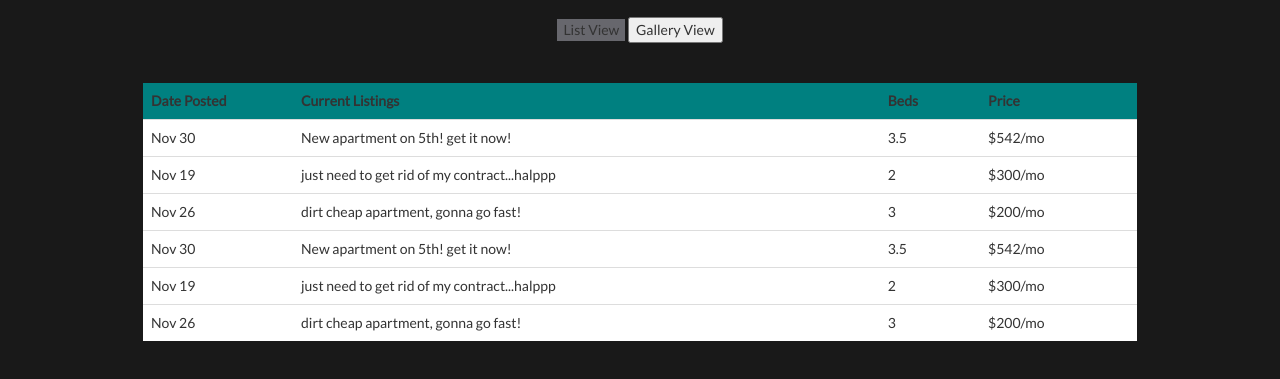
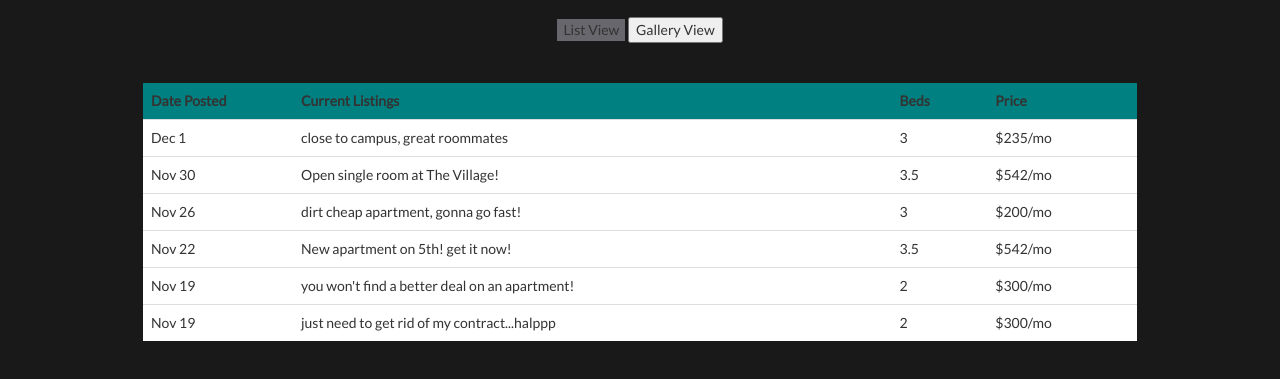
Before and after one commit to kbl212/provo-housing-hub, a plain HTML site: page public/index.html at #!/account in a window 1280 px wide. Both pictures are taken after a click on the link "All Listings". Shown: the part 163-542 px from the top of the page. Drawn offline with nearby package versions, Linux system fonts and the light colour scheme; some packages are replaced by stand-ins of ours.

Commit message:
made gallery view a little better. listing-views now sorted by most recent. search box correctly filters listings.

```diff
--- a/public/css/styles.css
+++ b/public/css/styles.css
@@ -21,7 +21,6 @@ body {
     width: 100%;
     background-color: #191919;
     font-family: 'Lato', sans-serif;
-
 }
 
 .jumbotron {
@@ -34,7 +33,6 @@ body {
     padding: 0;
     padding-left: 0;
     padding-right: 0;
-
 }
 
 #big-jumbo {
@@ -129,7 +127,7 @@ thead {
     margin-bottom: 20px;
 }
 .gallery-pic {
-    height: 100%;
+    height: 250px;
     width: 100%;
 }
 
@@ -148,6 +146,7 @@ thead {
 .gallery-title {
     background-color: #fff;
     text-align: center;
+    margin-top:10px;
 }
 
 .gallery-date {
@@ -161,3 +160,8 @@ thead {
     text-align: center;
     font-weight: bold;
 }
+
+.empty-user {
+    width: 500px;
+    height: 500px;
+}
--- a/public/js/controllers/accountCtrl.js
+++ b/public/js/controllers/accountCtrl.js
@@ -3,5 +3,15 @@ var app = angular.module('provo-housing-hub');
 
 app.controller('accountCtrl', function($scope) {
 
+    $scope.users = [
+
+
+
+
+
+
+
+
+        ]
 
 });
--- a/public/js/controllers/homeCtrl.js
+++ b/public/js/controllers/homeCtrl.js
@@ -8,7 +8,7 @@ app.controller('homeCtrl', function($scope) {
     $scope.galleryView = "inactive-view";
 
     $scope.resizePics = function(picture) {
-        //USE AJAXBLENDER SITE (in bookmarks) for algorithm / instructions
+        var newSize = scaleSize
     };
 
     $scope.listings = [
@@ -19,7 +19,8 @@ app.controller('homeCtrl', function($scope) {
             beds: 3.5,
             baths: 1.5,
             title: "New apartment on 5th! get it now!",
-            datePosted: "Nov 30"
+            datePosted: "Nov 22",
+            postNumber: 3
         },
 
         {
@@ -28,45 +29,50 @@ app.controller('homeCtrl', function($scope) {
             beds: 2.0,
             baths: 1,
             title: "just need to get rid of my contract...halppp",
-            datePosted: "Nov 19"
+            datePosted: "Nov 19",
+            postNumber: 1
 
         },
 
         {
-            picture: "http://img.lily-rabe.com/images/www.seekroommates.com/wp-content/uploads/2012/04/apartment-3.jpg",
+            picture: "../../20151201_222522.jpg",
+            price: 235,
+            beds: 3,
+            baths: 1.5,
+            title: "close to campus, great roommates",
+            datePosted: "Dec 1",
+            postNumber: 6
+        },
+
+        {
+            picture: "http://cdn.freshome.com/wp-content/uploads/2008/03/apartment.jpg",
+            price: 542,
+            beds: 3.5,
+            baths: 1.5,
+            title: "Open single room at The Village!",
+            datePosted: "Nov 30",
+            postNumber: 5
+        },
+
+        {
+            picture: "https://upload.wikimedia.org/wikipedia/commons/0/04/Bretnor_Apartments_-_Portland_Oregon.jpg",
+            price: 300,
+            beds: 2.0,
+            baths: 1,
+            title: "you won't find a better deal on an apartment!",
+            datePosted: "Nov 19",
+            postNumber: 2
+
+        },
+
+        {
+            picture: "http://cdn2.content.compendiumblog.com/import_uploads/a5d2fdfa-ecda-434a-b7c8-b0d555e9a4ed/7ff26e1dacbfdf43dd2b22baaed84793/Renting-An-Apartment.jpg",
             price: 200,
             beds: 3,
             baths: 1.5,
             title: "dirt cheap apartment, gonna go fast!",
-            datePosted: "Nov 26"
-        },
-
-        {
-            picture: "http://img.lily-rabe.com/images/www.seekroommates.com/wp-content/uploads/2012/04/apartment-3.jpg",
-            price: 542,
-            beds: 3.5,
-            baths: 1.5,
-            title: "New apartment on 5th! get it now!",
-            datePosted: "Nov 30"
-        },
-
-        {
-            picture: "http://img.lily-rabe.com/images/www.seekroommates.com/wp-content/uploads/2012/04/apartment-3.jpg",
-            price: 300,
-            beds: 2.0,
-            baths: 1,
-            title: "just need to get rid of my contract...halppp",
-            datePosted: "Nov 19"
-
-        },
-
-        {
-            picture: "http://img.lily-rabe.com/images/www.seekroommates.com/wp-content/uploads/2012/04/apartment-3.jpg",
-            price: 200,
-            beds: 3,
-            baths: 1.5,
-            title: "dirt cheap apartment, gonna go fast!",
-            datePosted: "Nov 26"
+            datePosted: "Nov 26",
+            postNumber: 4
         }
     ];
 
--- a/public/templates/accountTmpl.html
+++ b/public/templates/accountTmpl.html
@@ -0,0 +1,3 @@
+<div class="container">
+    <img src="emptyMan.jpg"  class="empty-user" >
+</div>
--- a/public/templates/homeTmpl.html
+++ b/public/templates/homeTmpl.html
@@ -1,7 +1,7 @@
 <div class="main-body" ng-controller="homeCtrl">
   <div class="container">
     <form>
-        <input class="search-bar" placeholder="Search all listings...">
+        <input class="search-bar" placeholder="Search all listings..." ng-model="searchListings" ng-init-"search-bar=''">
     </form>
     <br/>
     <form>
@@ -29,7 +29,7 @@
             <td>Price</td>
         </thead>
         <tbody>
-            <tr ng-repeat="listing in listings">
+            <tr ng-repeat="listing in listings | filter: searchListings | orderBy: '-postNumber'">
                 <td class="date-posted">{{listing.datePosted}}</td>
                 <td>{{listing.title}}</td>
                 <td>{{listing.beds}}</td>
@@ -49,9 +49,9 @@
 
   <div class="container" ng-show="galleryView === 'active-view'">
 
-    <div class="gallery-listing" ng-repeat="listing in listings">
+    <div class="gallery-listing" ng-repeat="listing in listings | filter: searchListings | orderBy: '-postNumber'">
         <img class="gallery-pic" src={{listing.picture}}>
-        <span class="gallery-price">{{listing.price}}/mo</span>
+        <span class="gallery-price">${{listing.price}}/mo</span>
         <span class="gallery-date">{{listing.datePosted}}</span>
         <p class="gallery-title">{{listing.title}}</p>
 
```
Also changed, not shown: public/templates/introTmpl.html (+6 -1 lines), 1 other file.
